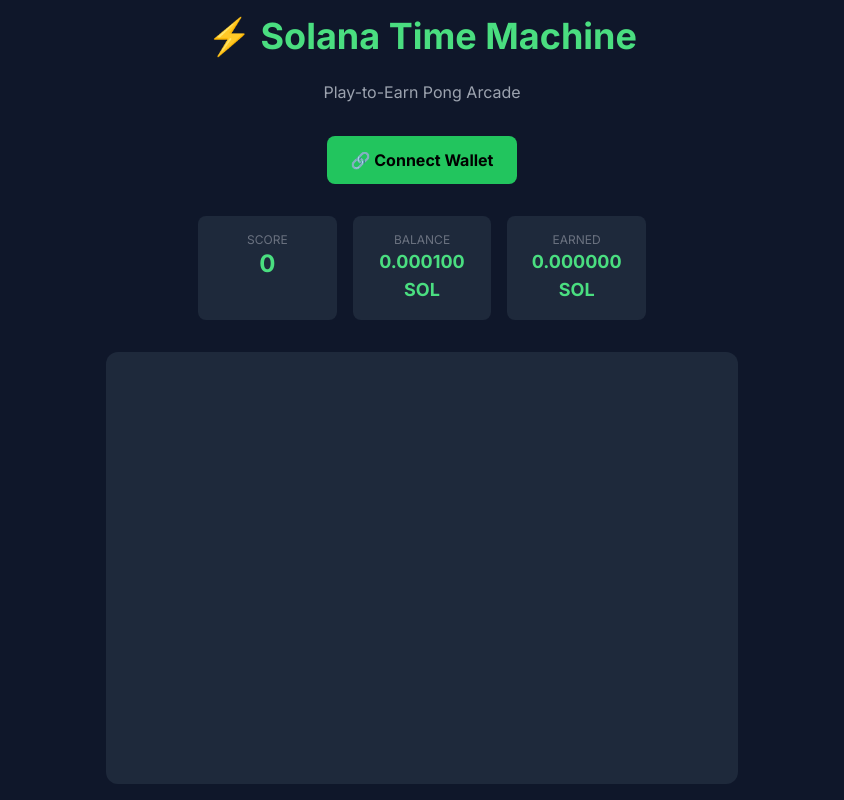
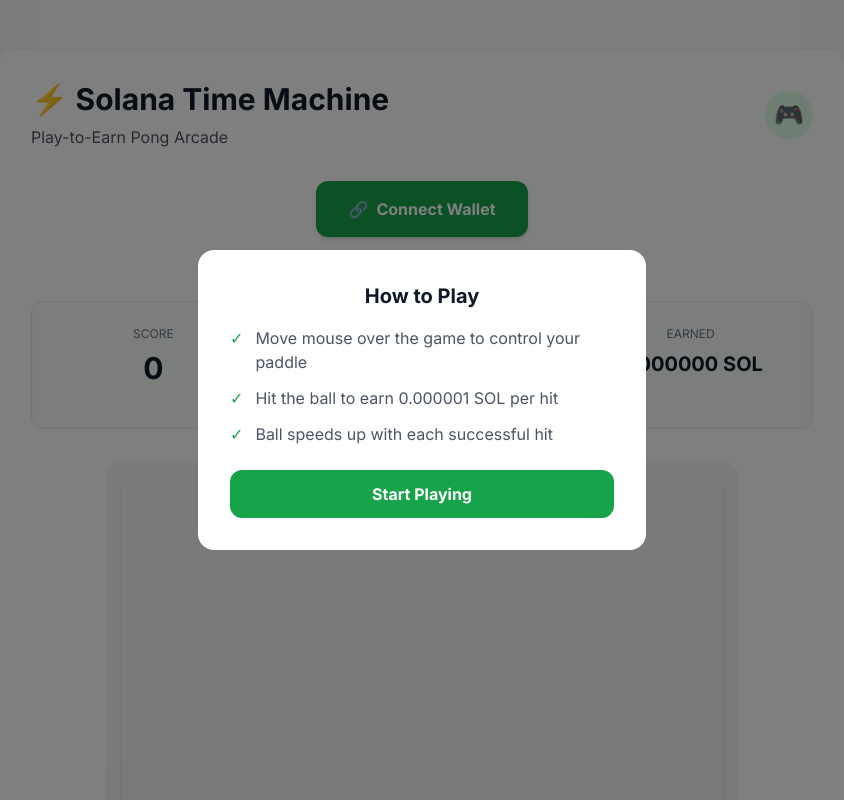
Before and after one commit to sanju-zxt/solana-time-machine, a Next.js app: page / in a window 1280 px wide. Shown: the top 800 px of the page, without its empty margins (218-1062 px from the left). Built offline with nearby package versions, Linux system fonts and the light colour scheme; what @solana/web3.js would draw is missing.

Commit message:
redesign: Clean payment-style UI with professional look - Redesigned as professional payment-style page - Clean white cards with subtle shadows - Modern button styling - Modal tutorial popup - Professional color palette - Better typography

```diff
--- a/pages/index.tsx
+++ b/pages/index.tsx
@@ -43,55 +43,113 @@ export default function Home() {
   }
 
   return (
-    <div className="min-h-screen bg-slate-900 text-white flex flex-col items-center p-4">
-      <div className="fixed inset-0 -z-10 bg-gradient-to-br from-slate-900 to-slate-800"></div>
+    <div className="min-h-screen bg-gray-50 flex flex-col items-center">
+      {/* Header - Payment Style */}
+      <div className="w-full max-w-4xl mt-12 px-6">
+        <div className="bg-white rounded-2xl shadow-lg p-8 border border-gray-100">
+          <div className="flex items-center justify-between mb-8">
+            <div>
+              <h1 className="text-3xl font-bold text-gray-900 mb-2">
+                ⚡ Solana Time Machine
+              </h1>
+              <p className="text-gray-600">Play-to-Earn Pong Arcade</p>
+            </div>
+            <div className="w-12 h-12 bg-green-100 rounded-full flex items-center justify-center">
+              <span className="text-2xl">🎮</span>
+            </div>
+          </div>
 
-      <h1 className="text-4xl font-bold mb-6 text-green-400">⚡ Solana Time Machine</h1>
-      <p className="text-gray-400 mb-8">Play-to-Earn Pong Arcade</p>
-
+          {/* Wallet Section - Payment Button Style */}
           {!isConnected ? (
-        <button onClick={connectWallet} className="px-6 py-3 bg-green-500 text-black font-bold rounded-lg mb-8">
-          🔗 Connect Wallet
+            <div className="text-center mb-8">
+              <button
+                onClick={connectWallet}
+                className="inline-flex items-center justify-center px-8 py-4 bg-green-600 text-white font-semibold rounded-xl hover:bg-green-700 focus:outline-none focus:ring-2 focus:ring-green-500 focus:ring-offset-2 transition-colors shadow-md"
+              >
+                <span className="mr-2">🔗</span>
+                Connect Wallet
               </button>
+              <p className="text-sm text-gray-500 mt-3">Connect your Solana wallet to start playing</p>
+            </div>
           ) : (
-        <div className="flex items-center gap-4 mb-8">
-          <span className="w-3 h-3 bg-green-400 rounded-full animate-pulse"></span>
-          <span className="font-mono">{walletAddress}</span>
-          {isDemo && <span className="text-yellow-400 text-xs">Demo</span>}
+            <div className="flex items-center justify-center mb-8">
+              <div className="bg-gray-50 px-4 py-2 rounded-full border border-gray-200">
+                <span className="text-sm text-gray-600 mr-2">Connected:</span>
+                <span className="font-mono text-gray-800 text-sm">
+                  {walletAddress}
+                </span>
+                {isDemo && (
+                  <span className="ml-2 px-2 py-0.5 text-xs font-semibold bg-yellow-100 text-yellow-800 rounded">
+                    Demo Mode
+                  </span>
+                )}
+              </div>
             </div>
           )}
 
-      <div className="grid grid-cols-3 gap-4 w-full max-w-md mb-8">
-        <div className="bg-slate-800 p-4 rounded-lg text-center">
-          <div className="text-xs text-gray-500">SCORE</div>
-          <div className="text-2xl font-bold text-green-400">{score}</div>
+          {/* Stats - Payment Style Cards */}
+          <div className="grid grid-cols-1 md:grid-cols-3 gap-6 mb-8">
+            <div className="bg-gray-50 border border-gray-200 rounded-xl p-6 text-center">
+              <div className="text-xs font-medium text-gray-500 mb-2">SCORE</div>
+              <div className="text-3xl font-bold text-gray-900">{score}</div>
             </div>
-        <div className="bg-slate-800 p-4 rounded-lg text-center">
-          <div className="text-xs text-gray-500">BALANCE</div>
-          <div className="text-lg font-bold text-green-400">{balance.toFixed(6)} SOL</div>
+            <div className="border-2 border-green-200 bg-white rounded-xl p-6 text-center">
+              <div className="text-xs font-medium text-gray-500 mb-2">BALANCE</div>
+              <div className="text-2xl font-bold text-green-600">{balance.toFixed(6)} SOL</div>
+              <div className="text-xs text-gray-500 mt-1">${(balance * 1000).toFixed(2)} USD</div>
             </div>
-        <div className="bg-slate-800 p-4 rounded-lg text-center">
-          <div className="text-xs text-gray-500">EARNED</div>
-          <div className="text-lg font-bold text-green-400">{(0.000001 * score).toFixed(6)} SOL</div>
+            <div className="bg-gray-50 border border-gray-200 rounded-xl p-6 text-center">
+              <div className="text-xs font-medium text-gray-500 mb-2">EARNED</div>
+              <div className="text-xl font-bold text-gray-900">{(0.000001 * score).toFixed(6)} SOL</div>
             </div>
           </div>
 
-      <div className="bg-slate-800 rounded-xl p-4 mb-8">
+          {/* Game Container */}
+          <div className="text-center mb-8">
+            <div className="inline-block bg-gray-100 rounded-2xl p-4">
               <Game onHit={handleHit} isActive={isConnected} />
             </div>
+          </div>
 
+          {/* Tutorial Modal - Payment Style */}
           {showTutorial && (
-        <div className="bg-slate-800 p-4 rounded-lg w-full max-w-md mb-8">
-          <h3 className="font-bold mb-2">How to Play:</h3>
-          <ul className="text-sm space-y-1">
-            <li>• Move mouse to control paddle</li>
-            <li>• Hit ball to earn SOL</li>
+            <div className="fixed inset-0 bg-black bg-opacity-50 flex items-center justify-center z-50">
+              <div className="bg-white rounded-2xl p-8 max-w-md w-full mx-4">
+                <h3 className="text-xl font-bold text-gray-900 mb-4 text-center">
+                  How to Play
+                </h3>
+                <ul className="space-y-3 mb-6">
+                  <li className="flex items-start">
+                    <span className="mr-3 text-green-600">✓</span>
+                    <span className="text-gray-600">Move mouse over the game to control your paddle</span>
+                  </li>
+                  <li className="flex items-start">
+                    <span className="mr-3 text-green-600">✓</span>
+                    <span className="text-gray-600">Hit the ball to earn 0.000001 SOL per hit</span>
+                  </li>
+                  <li className="flex items-start">
+                    <span className="mr-3 text-green-600">✓</span>
+                    <span className="text-gray-600">Ball speeds up with each successful hit</span>
+                  </li>
                 </ul>
-          <button onClick={() => setShowTutorial(false)} className="mt-2 px-4 py-2 bg-green-500 rounded">Got it!</button>
+                <button
+                  onClick={() => setShowTutorial(false)}
+                  className="w-full py-3 bg-green-600 text-white font-semibold rounded-xl hover:bg-green-700 transition-colors"
+                >
+                  Start Playing
+                </button>
+              </div>
             </div>
           )}
 
-      <div className="text-center text-gray-500 text-sm">Built with Next.js + Solana</div>
+          {/* Footer */}
+          <div className="text-center py-6 border-t border-gray-100 mt-8">
+            <p className="text-sm text-gray-500">
+              Built with Next.js + Solana | 400ms Solana Transactions
+            </p>
+          </div>
+        </div>
+      </div>
     </div>
   )
 }
@@ -116,10 +174,12 @@ function Game({ onHit, isActive }: { onHit: () => void; isActive: boolean }) {
     const loop = () => {
       if (!ctx) return
 
-      ctx.fillStyle = '#1e293b'
+      // Clear background
+      ctx.fillStyle = '#f8fafc'
       ctx.fillRect(0, 0, 600, 400)
 
-      ctx.strokeStyle = 'rgba(34, 197, 94, 0.1)'
+      // Draw grid
+      ctx.strokeStyle = '#e2e8f0'
       ctx.lineWidth = 1
       for (let i = 0; i < 600; i += 40) {
         ctx.beginPath()
@@ -128,20 +188,28 @@ function Game({ onHit, isActive }: { onHit: () => void; isActive: boolean }) {
         ctx.stroke()
       }
 
+      // Ball
       ctx.fillStyle = '#22c55e'
       ctx.fillRect(ballXRef.current, ballYRef.current, 10, 10)
+
+      // Paddle
+      ctx.fillStyle = '#64748b'
       ctx.fillRect(10, paddleYRef.current, 10, 100)
 
+      // Ball movement
       ballXRef.current += dx
       ballYRef.current += dy
 
+      // Top/bottom collision
       if (ballYRef.current <= 0 || ballYRef.current >= 390) dy = -dy
 
+      // Paddle collision
       if (ballXRef.current <= 20 && ballYRef.current >= paddleYRef.current && ballYRef.current <= paddleYRef.current + 100) {
         dx = -dx
         onHit()
       }
 
+      // Reset if missed
       if (ballXRef.current < -10) {
         ballXRef.current = 50
         ballYRef.current = 250
@@ -166,6 +234,11 @@ function Game({ onHit, isActive }: { onHit: () => void; isActive: boolean }) {
   }, [isActive, onHit])
 
   return (
-    <canvas ref={canvasRef} width={600} height={400} className="rounded-lg" />
+    <canvas
+      ref={canvasRef}
+      width={600}
+      height={400}
+      className="rounded-lg shadow-md cursor-pointer"
+    />
   )
 }
--- a/styles/globals.css
+++ b/styles/globals.css
@@ -3,18 +3,7 @@
 @tailwind utilities;
 
 @layer base {
-  html, body {
-    @apply bg-slate-900 text-white;
-    font-family: 'Inter', system-ui, sans-serif;
+  body {
+    @apply font-sans;
   }
 }
-
-@layer utilities {
-  .aurora {
-    position: fixed;
-    inset: 0;
-    background: radial-gradient(circle at 30% 30%, rgba(34, 197, 94, 0.1) 0%, transparent 50%),
-                radial-gradient(circle at 70% 70%, rgba(34, 197, 94, 0.15) 0%, transparent 50%);
-    z-index: -1;
-  }
-}
```
Lines whose indentation alone changed are shown as unchanged.
